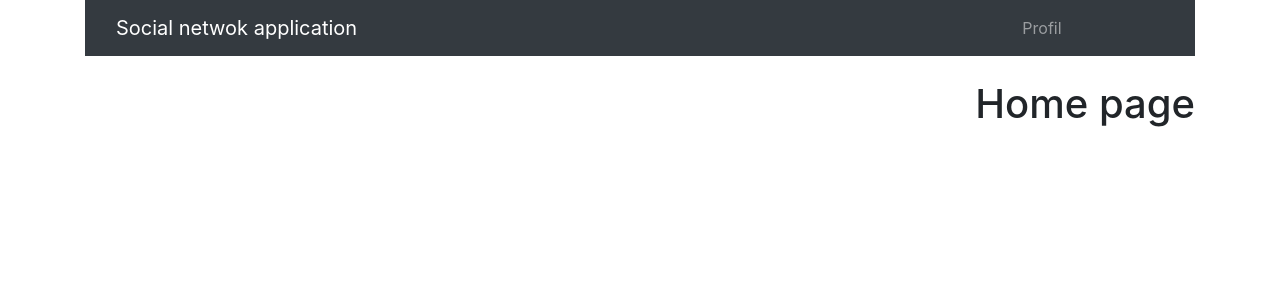
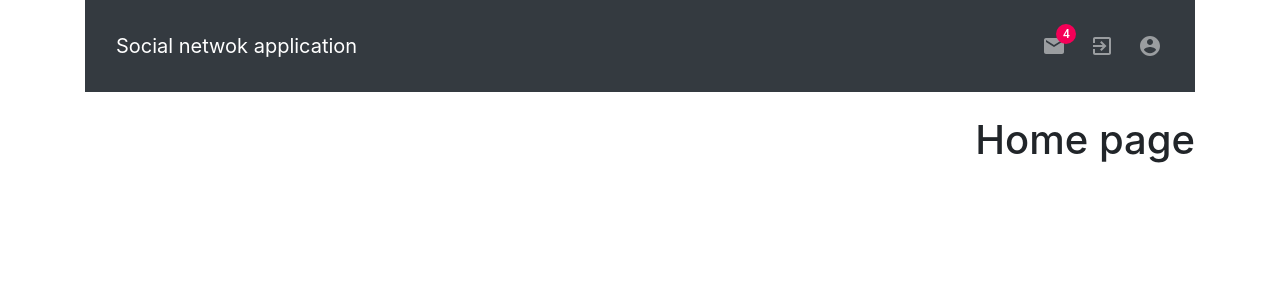
Before and after one commit to ElMehdiEchchad/Social-Network, a React (Create React App) app in the folder Frontend/social-network/: page / in a window 1280 px wide. Shown: the top 300 px of the page. Built offline with nearby package versions, Linux system fonts and the light colour scheme.

Commit message:
update nav bar

```diff
--- a/Frontend/social-network/package.json
+++ b/Frontend/social-network/package.json
@@ -3,6 +3,8 @@
   "version": "0.1.0",
   "private": true,
   "dependencies": {
+    "@material-ui/core": "^4.11.3",
+    "@material-ui/icons": "^4.11.2",
     "@testing-library/jest-dom": "^5.11.10",
     "@testing-library/react": "^11.2.6",
     "@testing-library/user-event": "^12.8.3",
--- a/Frontend/social-network/src/components/navbar.component.js
+++ b/Frontend/social-network/src/components/navbar.component.js
@@ -1,12 +1,28 @@
 import React, { Component } from 'react';
 import { Link } from 'react-router-dom';
+import { fade, makeStyles } from '@material-ui/core/styles';
+import AppBar from '@material-ui/core/AppBar';
+import Toolbar from '@material-ui/core/Toolbar';
+import IconButton from '@material-ui/core/IconButton';
+import Typography from '@material-ui/core/Typography';
+import InputBase from '@material-ui/core/InputBase';
+import Badge from '@material-ui/core/Badge';
+import MenuItem from '@material-ui/core/MenuItem';
+import Menu from '@material-ui/core/Menu';
+import MenuIcon from '@material-ui/icons/Menu';
+import SearchIcon from '@material-ui/icons/Search';
+import AccountCircle from '@material-ui/icons/AccountCircle';
+import MailIcon from '@material-ui/icons/Mail';
+import ExitToAppIcon from '@material-ui/icons/ExitToApp';
+import NotificationsIcon from '@material-ui/icons/Notifications';
+import MoreIcon from '@material-ui/icons/MoreVert';
 import "./style.css";
 
 export default class Navbar extends Component {
 
   render() {
     return (
-      <nav className="navbar navbar-dark bg-dark navbar-expand-lg">
+      <nav className="navbar navbar-dark bg-dark ">
         <div class="col-10">
         <Link to="/" className="navbar-brand">Social netwok application</Link>
         </div>
@@ -14,7 +30,25 @@ export default class Navbar extends Component {
         <div className="collpase navbar-collapse">
             <ul className="navbar-nav mr-auto">
               <li className="navbar-item">
-                <Link to="/create" className="nav-link">Profil</Link>
+              <MenuItem>
+              <Link to="/chat" className="nav-link">
+                    <IconButton aria-label="show 4 new mails" color="inherit">
+                    <Badge badgeContent={4} color="secondary">
+                         <MailIcon />
+                      </Badge>
+                   </IconButton>
+                </Link>
+                <Link to="/myprofil" className="nav-link">
+                <IconButton aria-label="account of current user" aria-controls="primary-search-account-menu" aria-haspopup="true"  color="inherit"  >
+                     <ExitToAppIcon />
+                   </IconButton>
+                </Link>
+                <Link to="/myprofil" className="nav-link">
+                <IconButton aria-label="account of current user" aria-controls="primary-search-account-menu" aria-haspopup="true"  color="inherit"  >
+                        <AccountCircle />
+                   </IconButton>
+                </Link>
+                </MenuItem>
               </li>
             </ul>
           </div>
--- a/Frontend/social-network/src/pages/profil.js
+++ b/Frontend/social-network/src/pages/profil.js
@@ -0,0 +1,20 @@
+import React, { Component } from 'react';
+
+
+export default class Profil extends Component {
+
+    render() {
+      return (
+        <div
+        style={{
+          display: 'flex',
+          justifyContent: 'Right',
+          alignItems: 'Right',
+          height: '100vh'
+        }}
+      >
+        <h1> Profil page </h1>
+      </div>
+      );
+    }
+  }
```
Also changed, not shown: 1 other file (tests, documents, lock files or other folders).
